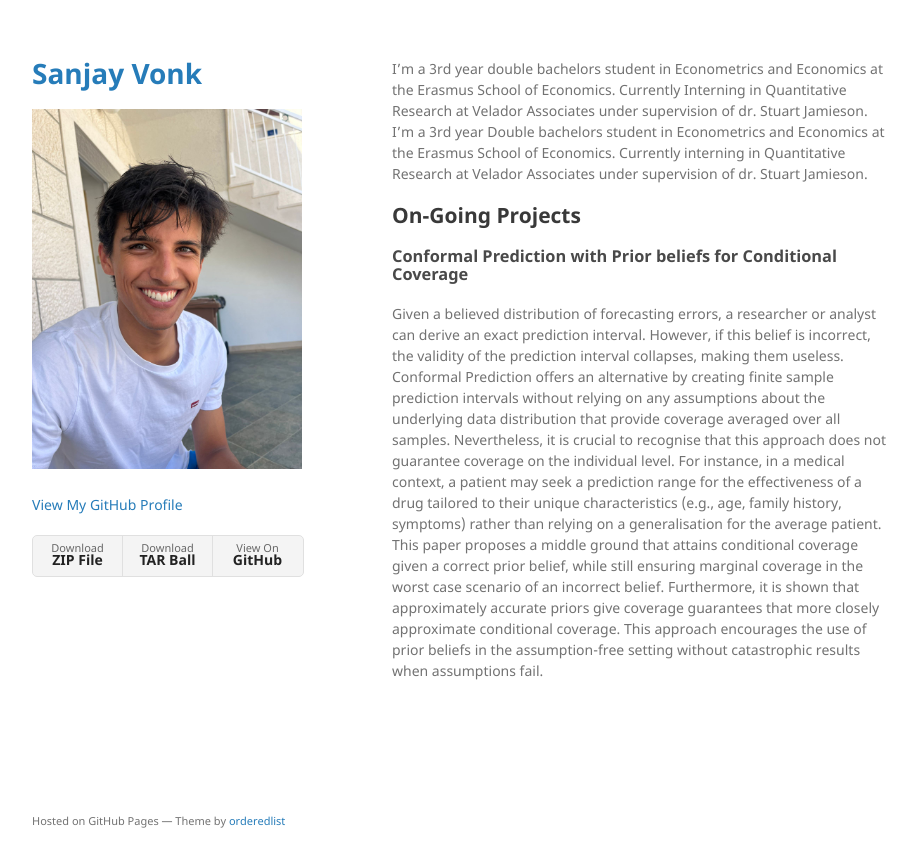
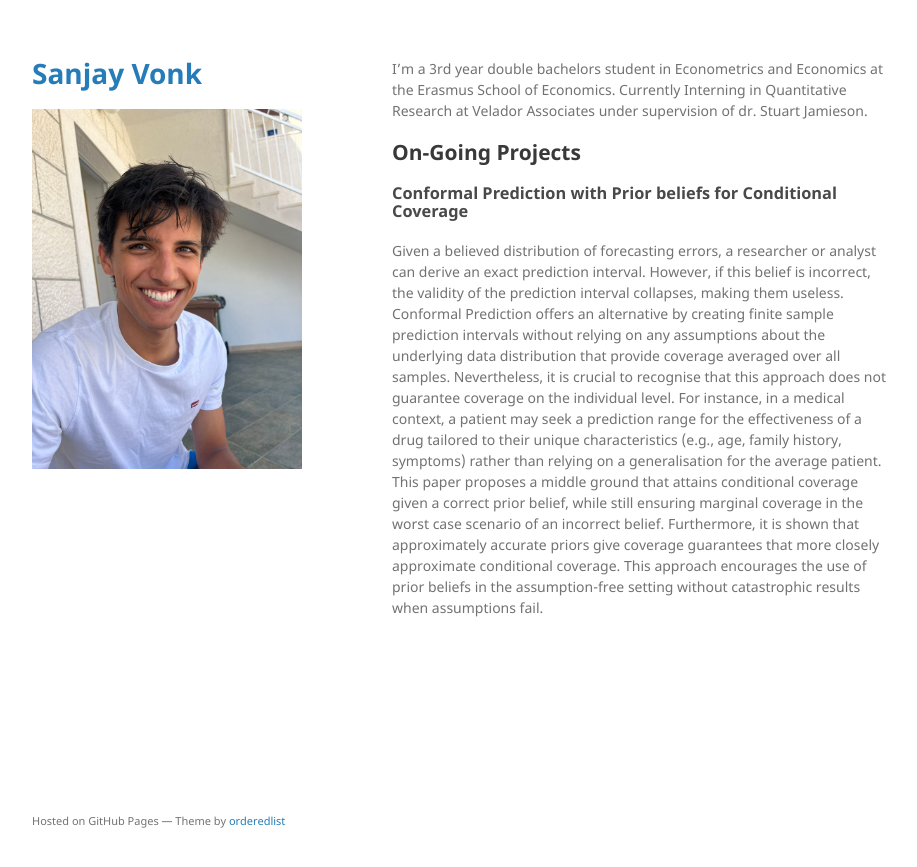
Before and after one commit to sanjayvonk/sanjayvonk.github.io, a Jekyll site: the page built from index.md, in a window 1280 px wide. Shown: the top 867 px of the page, without its empty margins (178-1095 px from the left). Built offline with Jekyll 4.4.1, drawn with Linux system fonts in a browser that asks for light colours; the repository's description, which GitHub fills in, is left out.

Commit message:
first stable version

```diff
--- a/_config.yml
+++ b/_config.yml
@@ -1,6 +1,6 @@
 title: Sanjay Vonk
 logo: /assets/img/headshot.jpeg
 #description: Minimal is a theme for GitHub Pages.
-show_downloads: true
+show_downloads: false
 google_analytics:
 theme: jekyll-theme-minimal
--- a/_layouts/default.html
+++ b/_layouts/default.html
@@ -26,9 +26,9 @@
         <p class="view"><a href="{{ site.github.repository_url }}">View the Project on GitHub <small>{{ site.github.repository_nwo }}</small></a></p>
         {% endif %}
 
-        {% if site.github.is_user_page %}
+        <!-- {% if site.github.is_user_page %}
         <p class="view"><a href="{{ site.github.owner_url }}">View My GitHub Profile</a></p>
-        {% endif %}
+        {% endif %} -->
 
         {% if site.show_downloads %}
         <ul class="downloads">
--- a/index.md
+++ b/index.md
@@ -3,7 +3,6 @@ layout: default
 ---
 
 I'm a 3rd year double bachelors student in Econometrics and Economics at the Erasmus School of Economics. Currently Interning in Quantitative Research at Velador Associates under supervision of dr. Stuart Jamieson.
-I'm a 3rd year Double bachelors student in Econometrics and Economics at the Erasmus School of Economics. Currently interning in Quantitative Research at Velador Associates under supervision of dr. Stuart Jamieson.
 
 ## On-Going Projects
 
```
